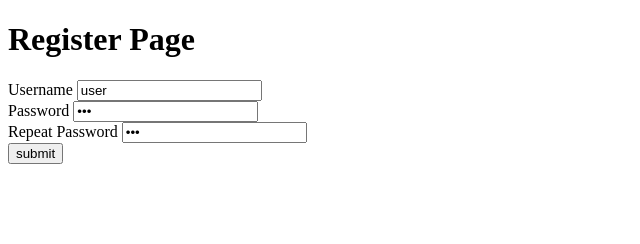
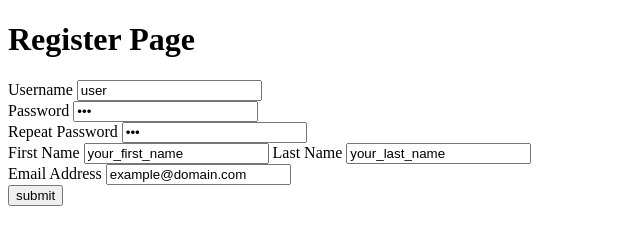
Before and after one commit to rockjia1996/yujia-online-storage-backend, a website: page views/register.html in a window 1280 px wide. Shown: the whole page, without its empty margins (0-640 px from the left). Drawn offline with Linux system fonts and the light colour scheme.

Commit message:
Add first and last name fields in register.html. Add email field

```diff
--- a/views/register.html
+++ b/views/register.html
@@ -30,6 +30,23 @@
       </div>
 
       <div>
+        <label for="firstName">First Name</label>
+        <input type="text" name="firstName" value="your_first_name" />
+        <label for="lastName">Last Name</label>
+        <input type="text" name="lastName" value="your_last_name" />
+      </div>
+
+      <div>
+        <label for="email">Email Address</label>
+        <input
+          type="email"
+          id="email"
+          name="email"
+          value="example@domain.com"
+        />
+      </div>
+
+      <div>
         <input type="submit" value="submit" />
       </div>
     </form>
```
Also changed, not shown: to_do.md (+1 -1 lines).
